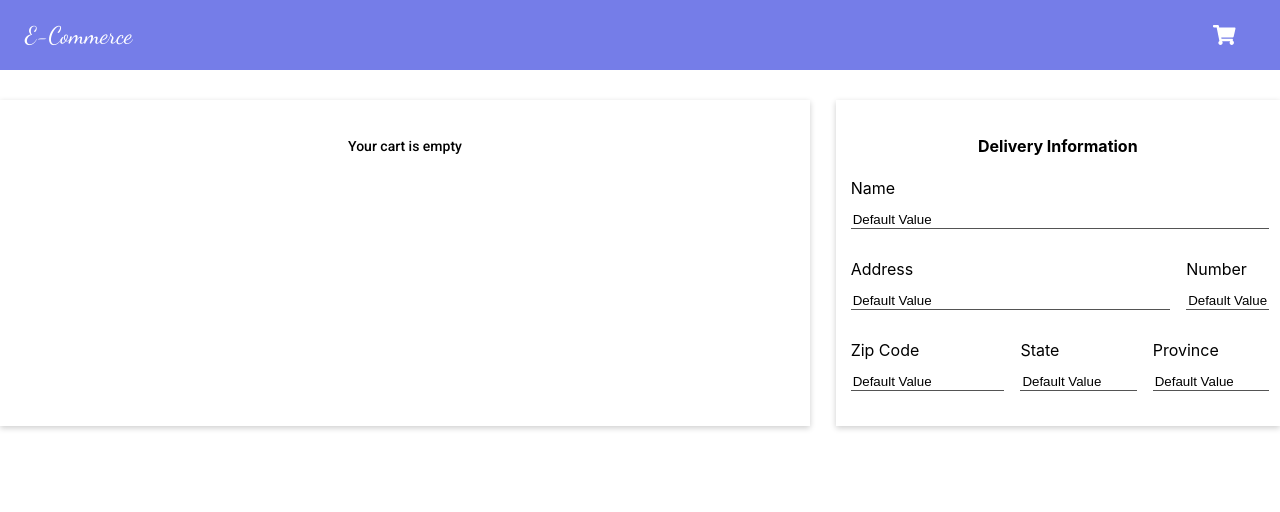
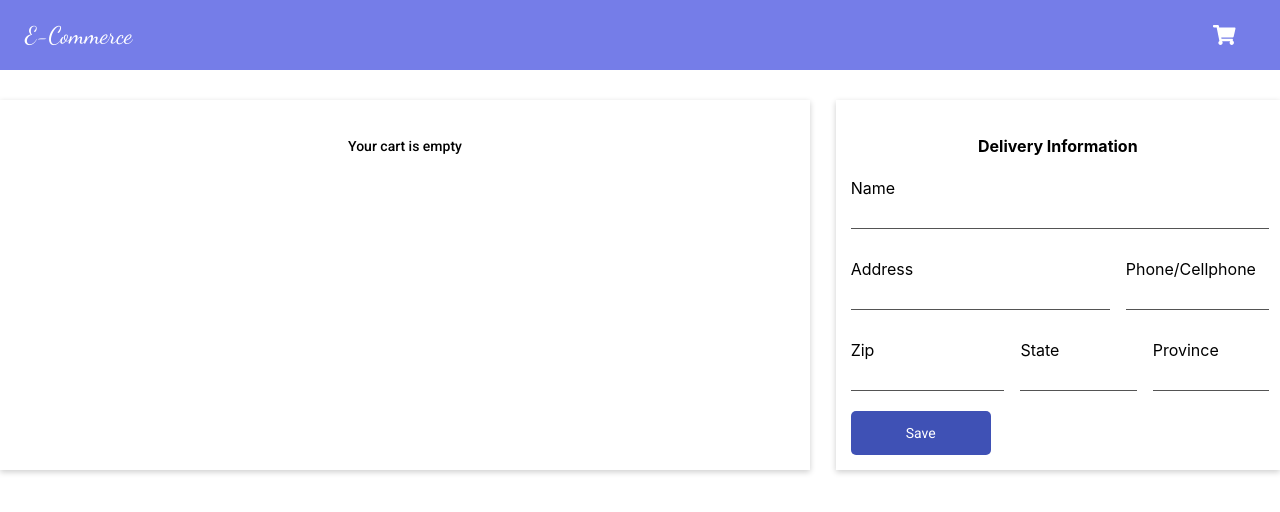
Before and after one commit to Eduk29/ecommerce, a React (Create React App) app: page /cart in a window 1280 px wide. Shown: the top 512 px of the page. Built offline with nearby package versions, Linux system fonts and the light colour scheme.

Commit message:
feat: Add id to Input Text Component

```diff
--- a/src/components/CustomersInformation/CustomersInformation.js
+++ b/src/components/CustomersInformation/CustomersInformation.js
@@ -3,41 +3,77 @@ import React from "react"
 
 // Components
 import InputText from "../InputText/InputText"
+import Button from "../Button"
 
 // Style
 import "../../style/components/CustomersInformation.scss"
 
-const CustomersInformation = () => {
-  const handleChange = (event, prop) => {
-    console.log(`${prop}: `, event.target.value)
-  }
-
+const CustomersInformation = ({ customer, handleChange, handleClick }) => {
   return (
     <div className="ecommerce__container-customers-information">
       <h4 className="ecommerce__container-customers-information-title">
         Delivery Information
       </h4>
       <div className="ecommerce__container-customers-information-name-input">
-        <InputText label="Name" handleChange={handleChange} />
+        <InputText
+          handleChange={handleChange}
+          id="name"
+          label="Name"
+          value={customer.name}
+        />
       </div>
       <div className="ecommerce__container-customers-information-row">
         <div className="ecommerce__container-customers-information-address-input">
-          <InputText label="Address" />
+          <InputText
+            handleChange={handleChange}
+            id="address"
+            label="Address"
+            value={customer.address}
+          />
         </div>
-        <div className="ecommerce__container-customers-information-number-input">
-          <InputText label="Number" />
+        <div className="ecommerce__container-customers-information-phone-input">
+          <InputText
+            handleChange={handleChange}
+            id="phone"
+            label="Phone/Cellphone"
+            value={customer.phone}
+          />
         </div>
       </div>
       <div className="ecommerce__container-customers-information-row">
         <div className="ecommerce__container-customers-information-zip-code-input">
-          <InputText label="Zip Code" />
+          <InputText
+            handleChange={handleChange}
+            id="zip"
+            label="Zip"
+            value={customer.zip}
+          />
         </div>
         <div className="ecommerce__container-customers-information-state-input">
-          <InputText label="State" />
+          <InputText
+            handleChange={handleChange}
+            id="state"
+            label="State"
+            value={customer.state}
+          />
         </div>
         <div className="ecommerce__container-customers-information-province-input">
-          <InputText label="Province" />
+          <InputText
+            handleChange={handleChange}
+            id="province"
+            label="Province"
+            value={customer.province}
+          />
         </div>
+      </div>
+      <div className="ecommerce__container-customers-information-button">
+        <Button
+          handleClick={handleClick}
+          color="primary"
+          label="Save"
+          size="5px 45px"
+          type="button"
+        />
       </div>
     </div>
   )
--- a/src/components/FilterPanel/FilterPanel.js
+++ b/src/components/FilterPanel/FilterPanel.js
@@ -1,8 +1,12 @@
+// React
 import React from "react"
+
+// Component
 import InputSelect from "../InputSelect/InputSelect"
+import Button from "../Button"
 
+// Styles
 import "../../style/components/FilterPanel.scss"
-import Button from "../Button"
 
 const FilterPanel = ({
   brands,
--- a/src/components/InputText/InputText.js
+++ b/src/components/InputText/InputText.js
@@ -6,6 +6,7 @@ import "../../style/components/InputText.scss"
 
 const InputText = ({
   disabled = false,
+  id = "default",
   label = "Default Label",
   handleChange,
   readonly = false,
@@ -16,10 +17,10 @@ const InputText = ({
     <div className="ecommerce__input-text">
       <div className="ecommerce__input-text-label">{label}</div>
       <input
-        id={`input-${label.toLowerCase()}`}
+        id={`input-${id}`}
         className="ecommerce__input-text-input"
         disabled={disabled}
-        onChange={event => handleChange(event, label.toLowerCase())}
+        onChange={handleChange}
         readOnly={readonly}
         required={required}
         type="text"
--- a/src/containers/orderCart/orderCart.js
+++ b/src/containers/orderCart/orderCart.js
@@ -1,5 +1,5 @@
 // React
-import React from "react"
+import React, { useState } from "react"
 
 // Components
 import Table from "../../components/Table"
@@ -11,10 +11,27 @@ import "../../style/containers/OrderCart.scss"
 const columns = ["Product", "Quantity", "Price", "Actions"]
 
 const OrderCart = props => {
-  const { cart } = props
+  const { cart, customer } = props
+  const [state, setState] = useState(customer)
 
   const displayTable = () => {
     return cart.products.length > 0
+  }
+
+  const handleChange = event => {
+    const prop = event.target.id.slice(
+      event.target.id.indexOf("-") + 1,
+      event.target.id.length
+    )
+    setState({
+      ...state,
+      [prop]: event.target.value,
+    })
+  }
+
+  const handleClick = () => {
+    console.log("Set Store State with: ", state)
+    // Set store state
   }
 
   return (
@@ -35,7 +52,11 @@ const OrderCart = props => {
         )}
       </div>
       <div className="ecommerce__order-cart-container-customer-information">
-        <CustomersInformation />
+        <CustomersInformation
+          customer={state}
+          handleChange={handleChange}
+          handleClick={handleClick}
+        />
       </div>
     </div>
   )
--- a/src/pages/Cart/Cart.js
+++ b/src/pages/Cart/Cart.js
@@ -10,14 +10,14 @@ import OrderCart from "../../containers/orderCart/orderCart"
 import "../../style/pages/Cart.scss"
 
 const Cart = ({ ...props }) => {
-  const { cart } = props
+  const { cart, customer } = props
   return (
     <div className="ecommerce__cart">
       <header className="ecommerce__cart-header">
         <Navbar badgeData={cart.products.length} />
       </header>
       <div className="ecommerce__cart-main">
-        <OrderCart cart={cart} />
+        <OrderCart cart={cart} customer={customer} />
       </div>
     </div>
   )
@@ -25,6 +25,7 @@ const Cart = ({ ...props }) => {
 
 const mapStateToProps = state => ({
   cart: state.cart,
+  customer: state.customer,
 })
 
 export default connect(
--- a/src/style/components/CustomersInformation.scss
+++ b/src/style/components/CustomersInformation.scss
@@ -36,3 +36,6 @@
 .ecommerce__container-customers-information-state-input {
   padding: 0px 20px 0px 0px;
 }
+
+.ecommerce__container-customers-information-button {
+}
```
